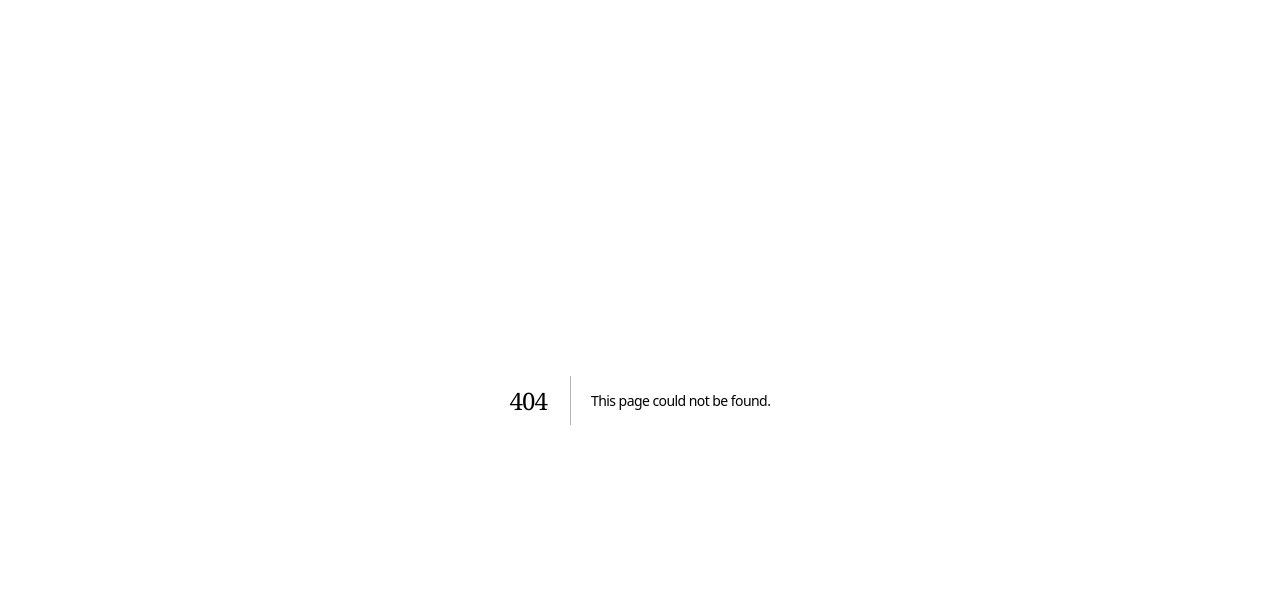
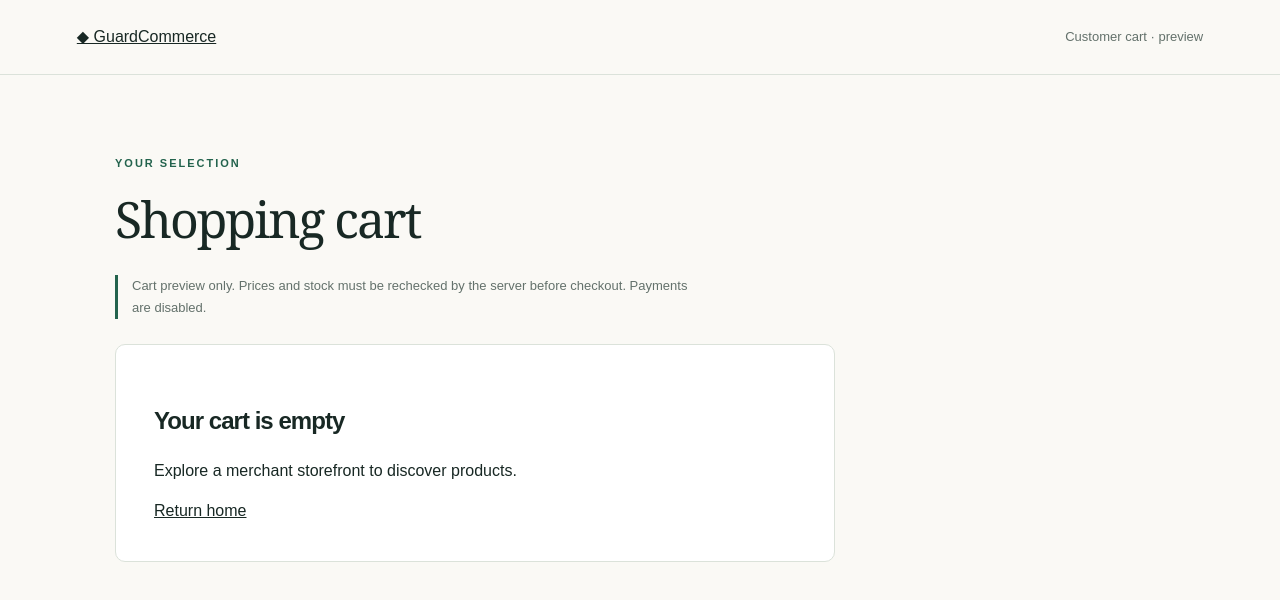
Before and after one commit to TECHandGUARD/EduConnect-Grade10to12, a Next.js app: page /cart in a window 1280 px wide. Before the commit this address had no page. Shown: the top 600 px of the page. Built offline with nearby package versions, Linux system fonts and the light colour scheme.

Commit message:
Add persistent customer cart preview with safe quantity bounds and disabled checkout

```diff
--- /dev/null
+++ b/src/app/cart/page.tsx
@@ -0,0 +1,14 @@
+'use client';
+import {useEffect,useState} from 'react';
+import Link from 'next/link';
+type CartLine={productId:string;merchantId:string;title:string;unitPriceCents:number;quantity:number};
+const KEY='guardcommerce:cart:v1';
+function valid(x:unknown):x is CartLine {if(!x||typeof x!=='object')return false;const v=x as Partial<CartLine>;return typeof v.productId==='string'&&typeof v.merchantId==='string'&&typeof v.title==='string'&&Number.isSafeInteger(v.unitPriceCents)&&v.unitPriceCents!>=0&&Number.isSafeInteger(v.quantity)&&v.quantity!>0&&v.quantity!<=99;}
+export default function CartPage(){
+ const [lines,setLines]=useState<CartLine[]>([]),[loaded,setLoaded]=useState(false);
+ useEffect(()=>{try{const raw=JSON.parse(localStorage.getItem(KEY)??'[]') as unknown;if(Array.isArray(raw))setLines(raw.filter(valid).slice(0,100));}catch{setLines([])}setLoaded(true)},[]);
+ useEffect(()=>{if(loaded)localStorage.setItem(KEY,JSON.stringify(lines))},[lines,loaded]);
+ const subtotal=lines.reduce((sum,l)=>sum+l.unitPriceCents*l.quantity,0);
+ const money=(n:number)=>new Intl.NumberFormat('en-ZA',{style:'currency',currency:'ZAR'}).format(n/100);
+ return <main className="dashboard"><nav><Link href="/">◆ GuardCommerce</Link><span>Customer cart · preview</span></nav><section><p className="eyebrow">YOUR SELECTION</p><h1>Shopping cart</h1><p role="status" className="note">Cart preview only. Prices and stock must be rechecked by the server before checkout. Payments are disabled.</p>{!loaded?<p>Loading cart…</p>:lines.length===0?<div className="workspace"><h2>Your cart is empty</h2><p>Explore a merchant storefront to discover products.</p><Link href="/">Return home</Link></div>:<div className="workspace"><h2>Items</h2><ul>{lines.map(l=><li key={l.merchantId+':'+l.productId}><strong>{l.title}</strong> — {money(l.unitPriceCents)} each <label>Quantity <input type="number" min="1" max="99" value={l.quantity} onChange={e=>{const q=Number(e.target.value);if(Number.isSafeInteger(q)&&q>=1&&q<=99)setLines(a=>a.map(x=>x.productId===l.productId&&x.merchantId===l.merchantId?{...x,quantity:q}:x))}} /></label><button type="button" onClick={()=>setLines(a=>a.filter(x=>x!==l))}>Remove</button></li>)}</ul><p><strong>Estimated subtotal: {money(subtotal)}</strong></p><p>Shipping and taxes are not calculated. Final totals require server verification.</p><button type="button" disabled title="Secure checkout is not available yet">Checkout unavailable</button></div>}</section></main>;
+}
```
